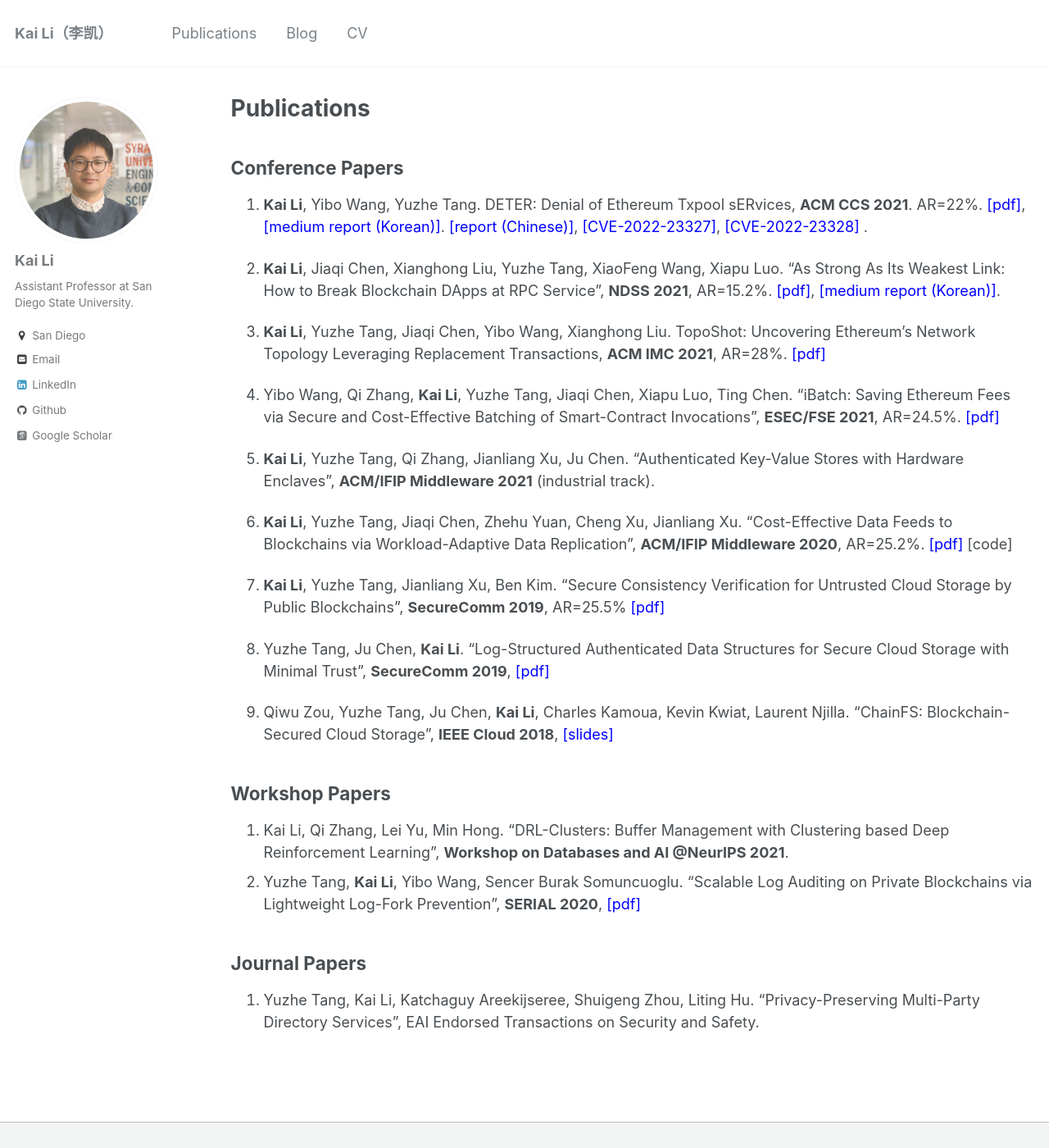
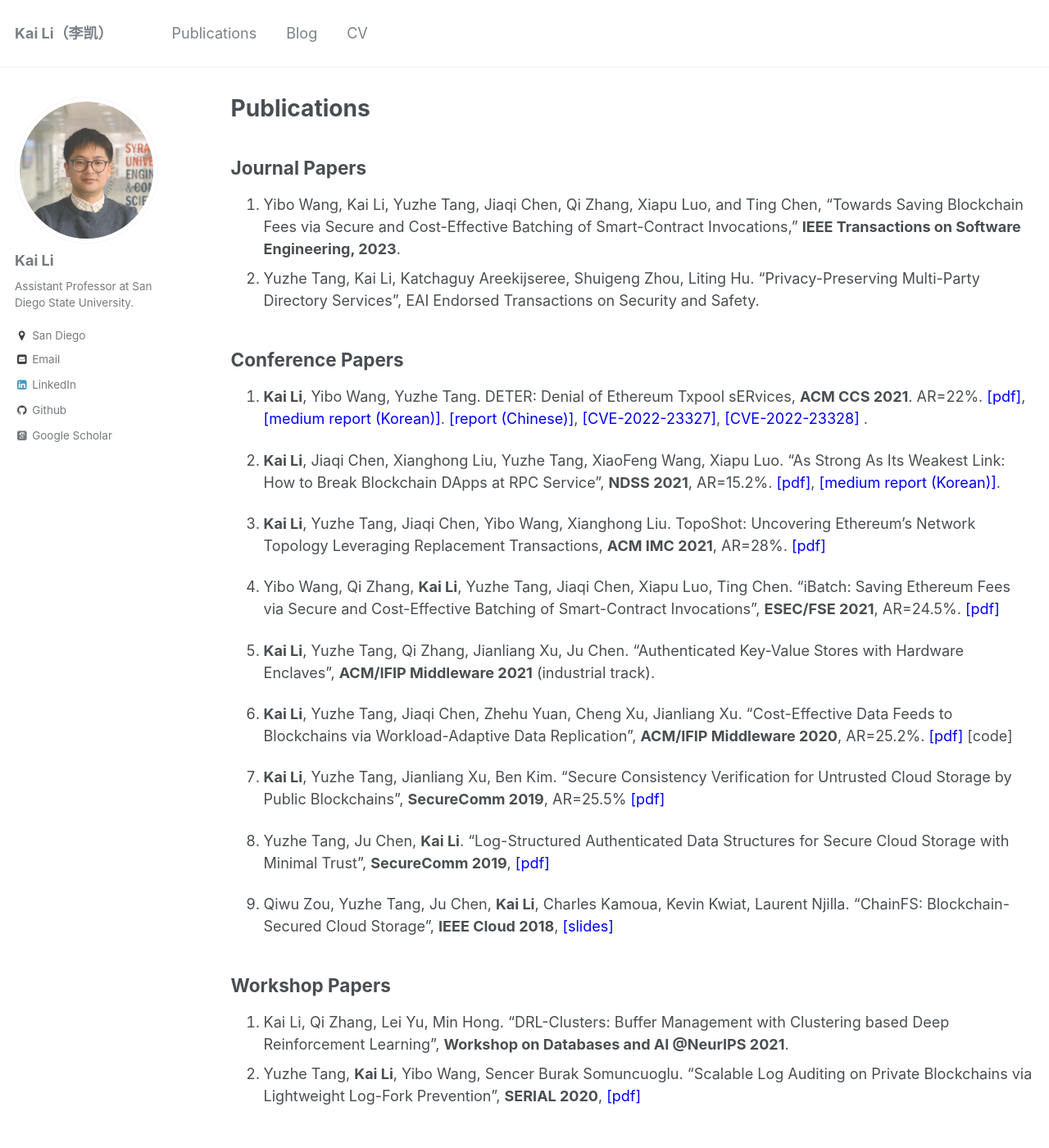
Before and after one commit to likai1993/likai1993.github.io, a Jekyll site: the page built from _pages/publications.md, in a window 1280 px wide and 1400 px high. Shown: the whole window at 82% size. Built offline with Jekyll 4.4.1, drawn with Linux system fonts in a browser that asks for light colours; some web fonts are replaced.

Commit message:
Update publications.md

```diff
--- a/_pages/publications.md
+++ b/_pages/publications.md
@@ -6,6 +6,11 @@ author_profile: true
 ---
 <!--1. **Kai Li**, Jiaqi Chen, Xianghong Liu, Yuzhe Tang, XiaoFeng Wang, Xiapu Luo. Title to be available, **NDSS 2021**-->
 <!--1. **Kai Li**, Yuzhe Tang, Jiaqi Chen, Yibo Wang, Xianghong Liu. "TopoShot: Uncovering Ethereum's Network Topology Leveraging Replacement Transactions", **IMC 2021**. AR=28%.-->
+
+Journal Papers
+----
+1. Yibo Wang, Kai Li, Yuzhe Tang, Jiaqi Chen, Qi Zhang, Xiapu Luo, and Ting Chen, “Towards Saving Blockchain Fees via Secure and Cost-Effective Batching of Smart-Contract Invocations,” **IEEE Transactions on Software Engineering, 2023**.
+1. Yuzhe Tang, Kai Li, Katchaguy Areekijseree, Shuigeng Zhou, Liting Hu. "Privacy-Preserving Multi-Party Directory Services", EAI Endorsed Transactions on Security and Safety.
 
 Conference Papers
 ----
```
Also changed, not shown: other parts of _pages/publications.md (+0 -4 lines).
